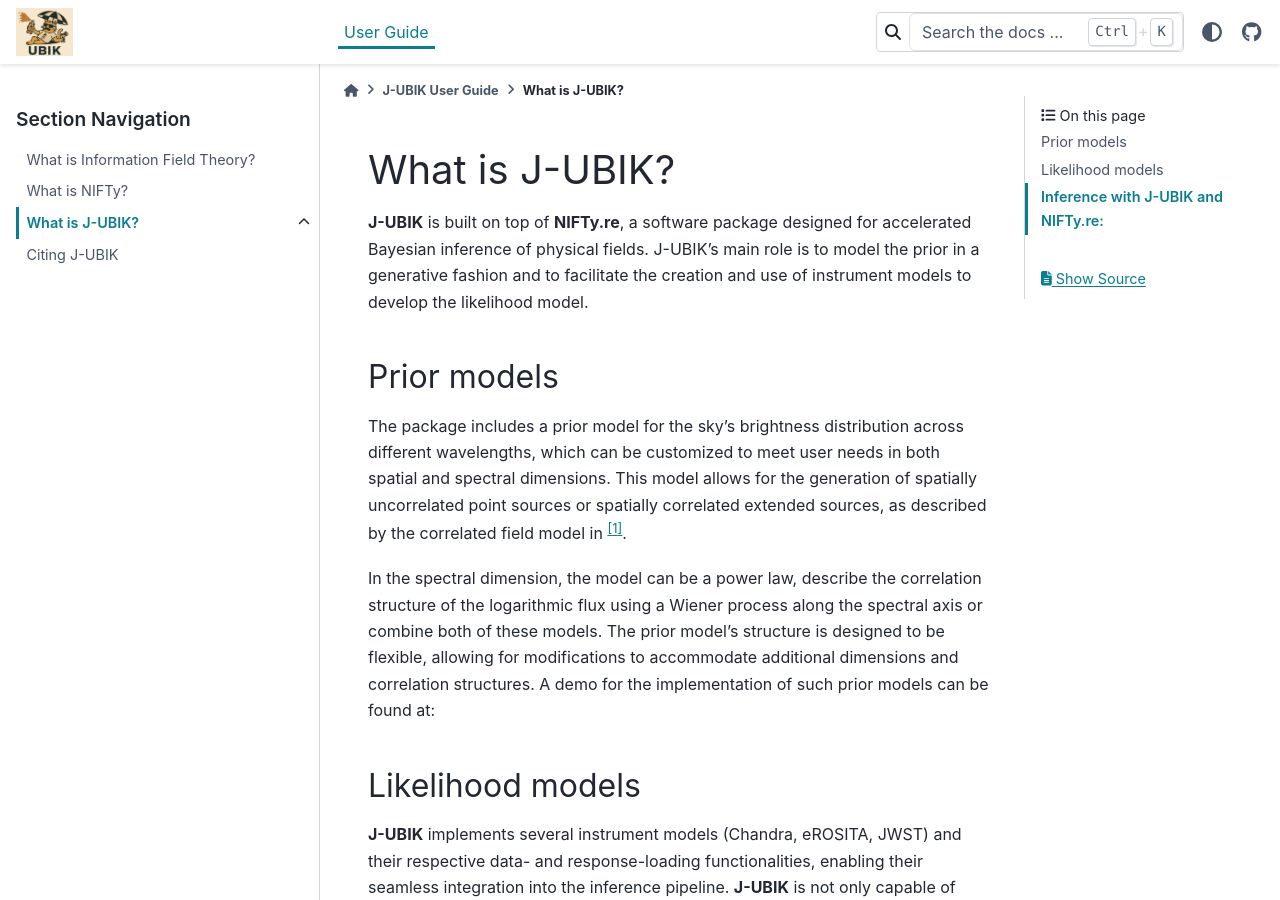
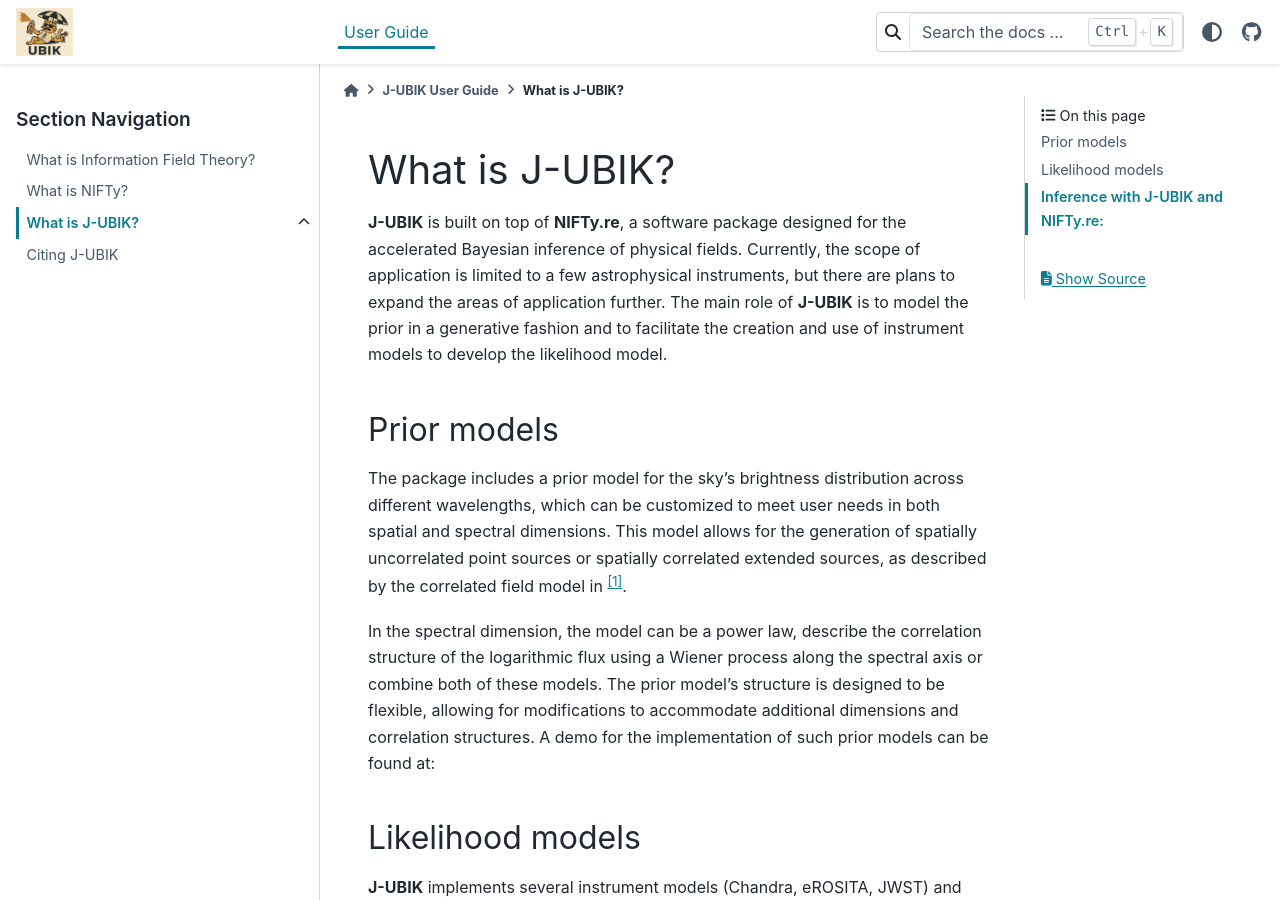
Before and after one commit to NIFTy-PPL/J-UBIK, a Sphinx documentation site: the page built from docs/source/user/jubik.rst, in a window 1280 px wide and 900 px high. Built offline with Sphinx 7.4.7 and the PyData theme 0.15.4, drawn with Linux system fonts in a browser that asks for light colours; pages that are not in the unit, such as notebooks, are missing from menus; the version number is read from the project's files by our own code.

Commit message:
add a sentence

```diff
--- a/docs/source/user/jubik.rst
+++ b/docs/source/user/jubik.rst
@@ -1,7 +1,7 @@
 What is J-UBIK?
 ===============
 
-**J-UBIK** is built on top of **NIFTy.re**, a software package designed for accelerated Bayesian inference of physical fields. J-UBIK’s main role is to model the prior in a generative fashion and to facilitate the creation and use of instrument models to develop the likelihood model.
+**J-UBIK** is built on top of **NIFTy.re**, a software package designed for the accelerated Bayesian inference of physical fields. Currently, the scope of application is limited to a few astrophysical instruments, but there are plans to expand the areas of application further. The main role of **J-UBIK** is to model the prior in a generative fashion and to facilitate the creation and use of instrument models to develop the likelihood model.
 
 
 Prior models
```
